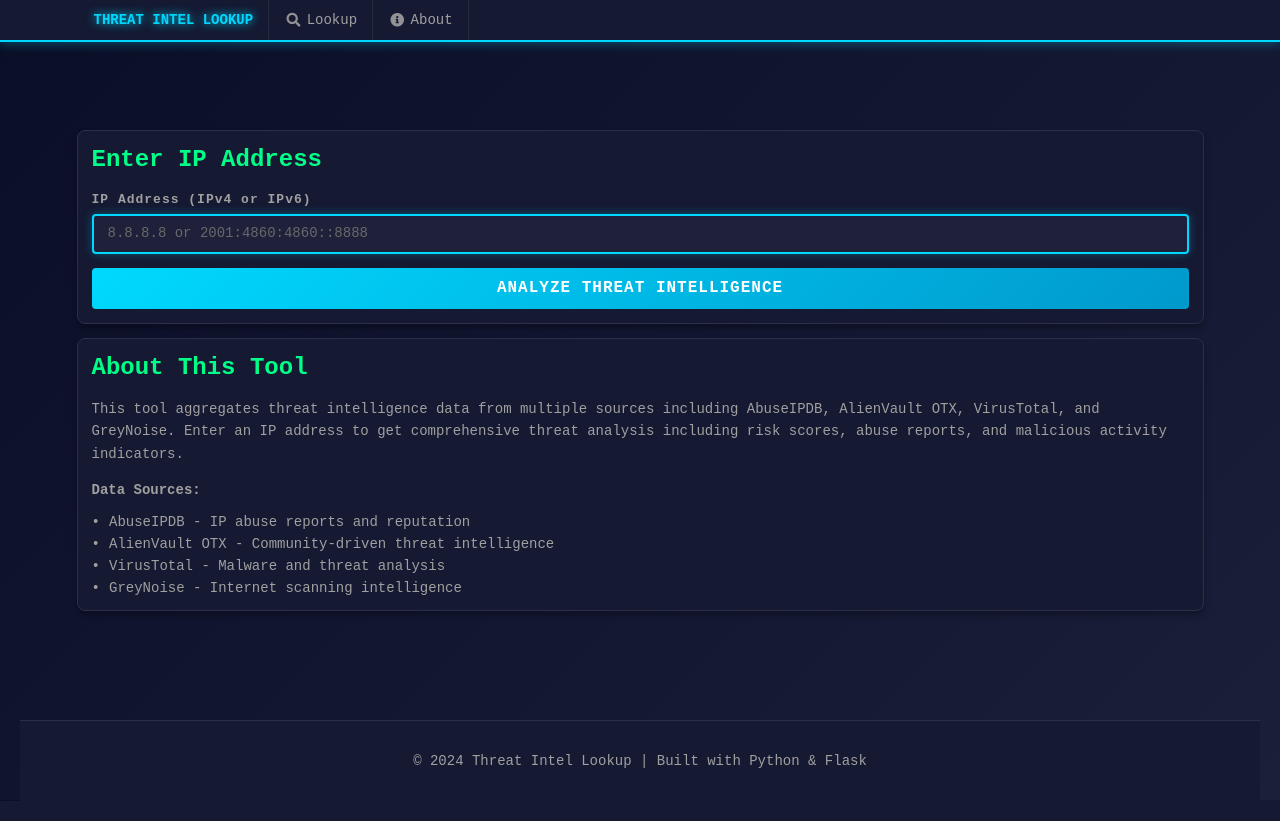
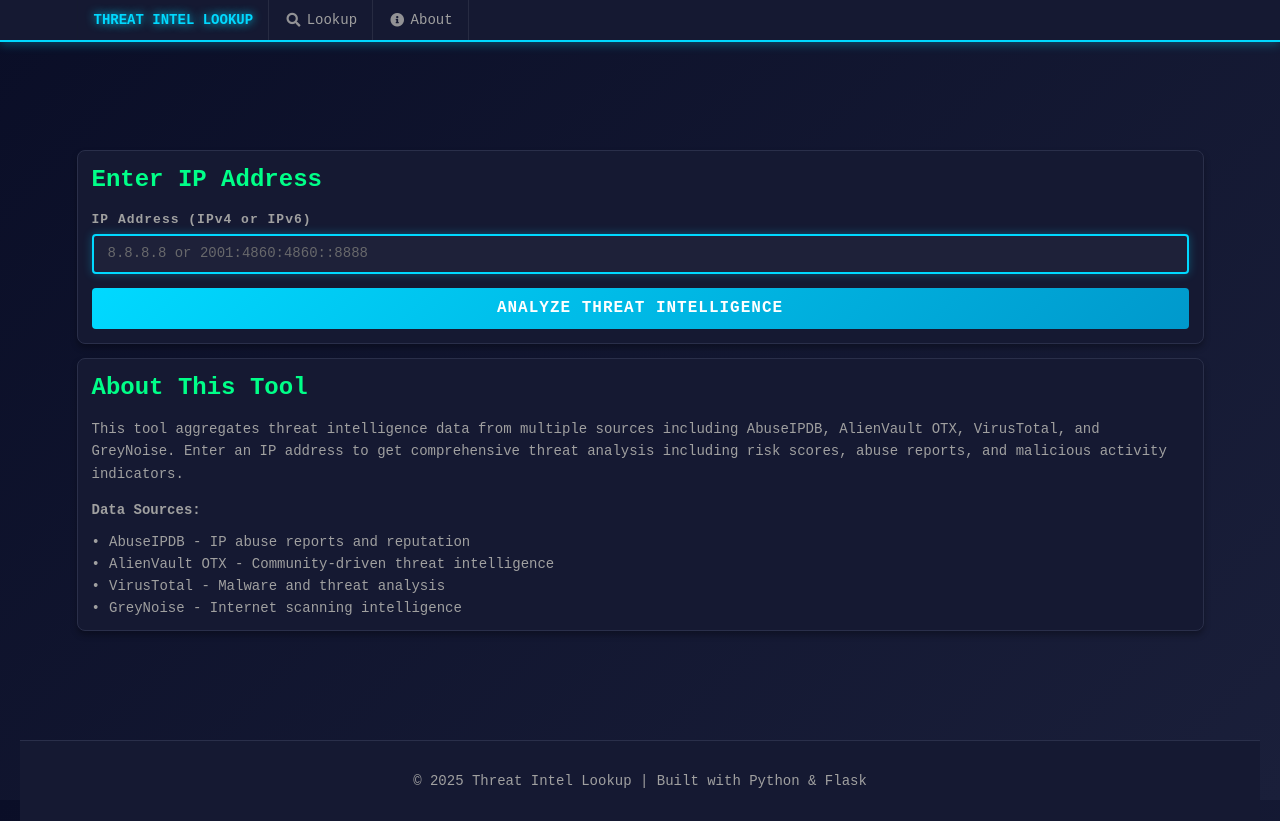
Before and after one commit to kismatkunwar89/threat-intelligence-platform, a Flask app: page / in a window 1280 px wide. Before the commit the page ends 768 px from the top, so only its background shows below. Run offline with Flask 3, Linux system fonts and the light colour scheme; some libraries are stand-ins or nearby versions.

Commit message:
Update copyright year to 2025

```diff
--- a/templates/threat_intel/base.html
+++ b/templates/threat_intel/base.html
@@ -1,5 +1,6 @@
 <!DOCTYPE html>
 <html lang="en">
+
 <head>
     <meta charset="UTF-8">
     <meta name="viewport" content="width=device-width, initial-scale=1.0">
@@ -12,8 +13,9 @@
     <link rel="stylesheet" href="{{ url_for('static', filename='css/threat_intel.css') }}">
     <link rel="stylesheet" href="{{ url_for('static', filename='css/semantic_overrides.css') }}">
 
-    {% block extra_css %}{% endblock %}
+    {% block extra_css %}{% endblock %} \\lets add extra css if needed for child
 </head>
+
 <body>
     <!-- Fixed Top Navigation -->
     {% block nav %}
@@ -41,26 +43,24 @@
     {% block footer %}
     <footer class="threat-footer">
         <div class="ui container center aligned">
-            <p>&copy; 2024 Threat Intel Lookup | Built with Python & Flask</p>
+            <p>&copy; 2025 Threat Intel Lookup | Built with Python & Flask</p>
         </div>
     </footer>
     {% endblock %}
 
     <!-- jQuery -->
     <script src="https://code.jquery.com/jquery-3.1.1.min.js"
-            integrity="sha256-hVVnYaiADRTO2PzUGmuLJr8BLUSjGIZsDYGmIJLv2b8="
-            crossorigin="anonymous"></script>
-
+        integrity="sha256-hVVnYaiADRTO2PzUGmuLJr8BLUSjGIZsDYGmIJLv2b8=" crossorigin="anonymous"></script>
     <!-- Semantic UI JavaScript -->
     <script src="https://cdn.jsdelivr.net/npm/semantic-ui@2.5.0/dist/semantic.min.js"></script>
 
     <script>
-        $(document).ready(function() {
+        $(document).ready(function () {
             // Initialize Semantic UI components
             $('.ui.dropdown').dropdown();
 
             // Close messages on click
-            $('.message .close').on('click', function() {
+            $('.message .close').on('click', function () {
                 $(this).closest('.message').transition('fade');
             });
         });
@@ -68,4 +68,5 @@
 
     {% block extra_js %}{% endblock %}
 </body>
+
 </html>
```
